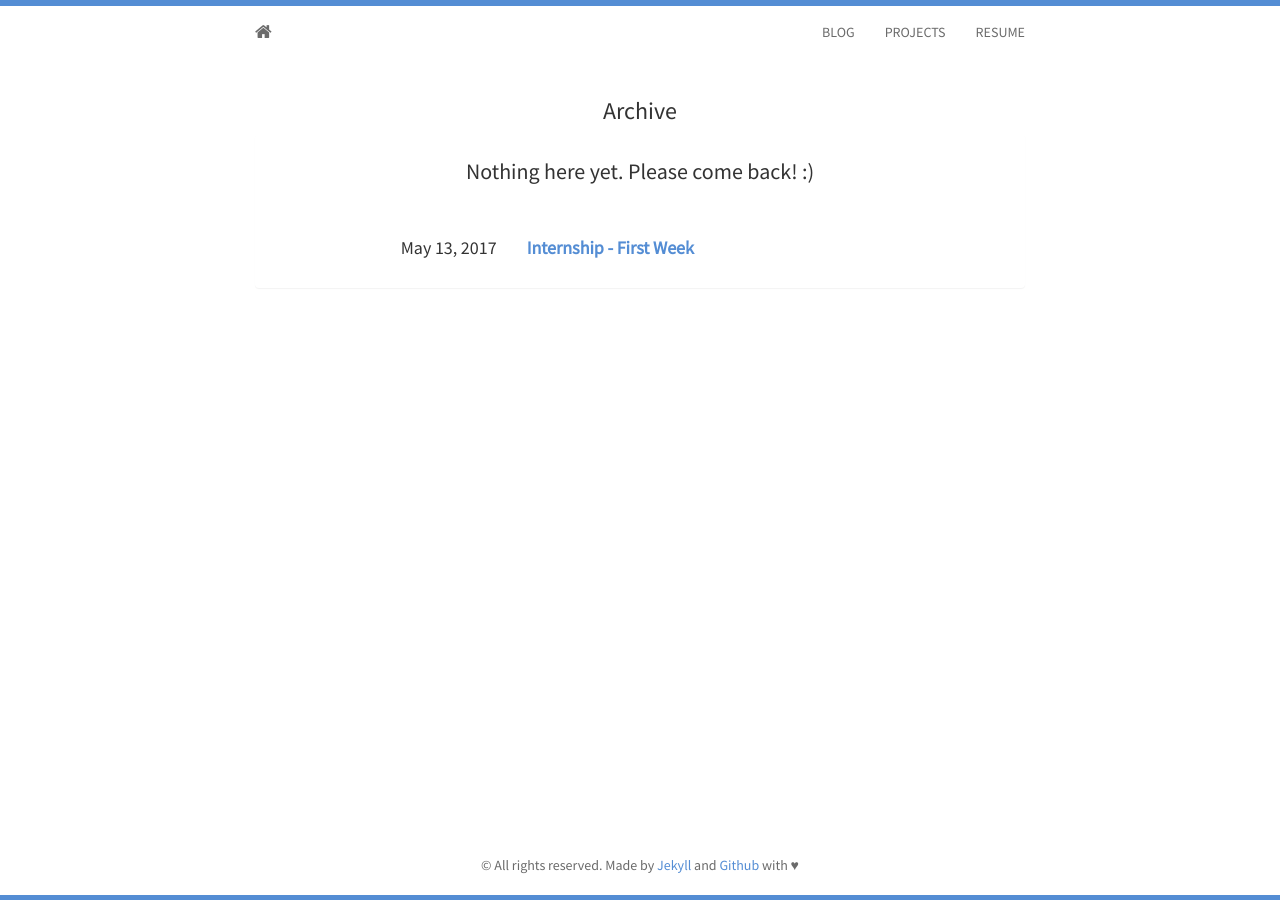
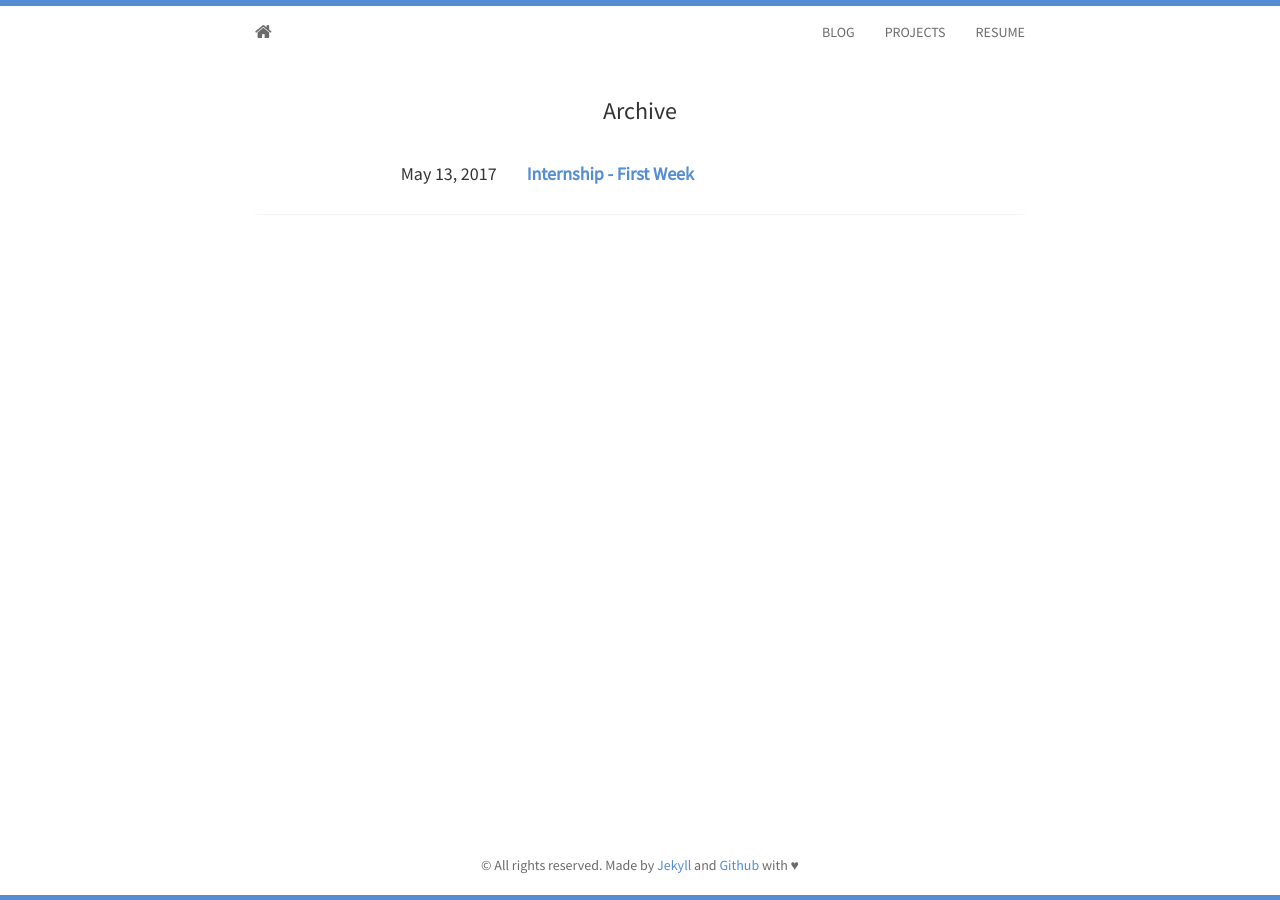
Before and after one commit to daivinhtran/daivinhtran.github.io, a Jekyll site: the page built from blog.html, in a window 1280 px wide. Built offline with Jekyll 4.4.1, drawn with Linux system fonts in a browser that asks for light colours; nearby versions of some CDN libraries.

Commit message:
remove text

```diff
--- a/blog.html
+++ b/blog.html
@@ -6,9 +6,9 @@ title: Blog
 <div class="container">
 <h3>Archive</h3>
   <div class="panel panel-default">
-  <div class="panel-body">
+<!--   <div class="panel-body">
   	<h4 style="text-align: center">Nothing here yet. Please come back! :)</h4>
-  </div>
+  </div> -->
   <div class="panel-body">
 		{% for post in site.posts %}
 			<div class="row">
```
Lines whose indentation alone changed are shown as unchanged.
